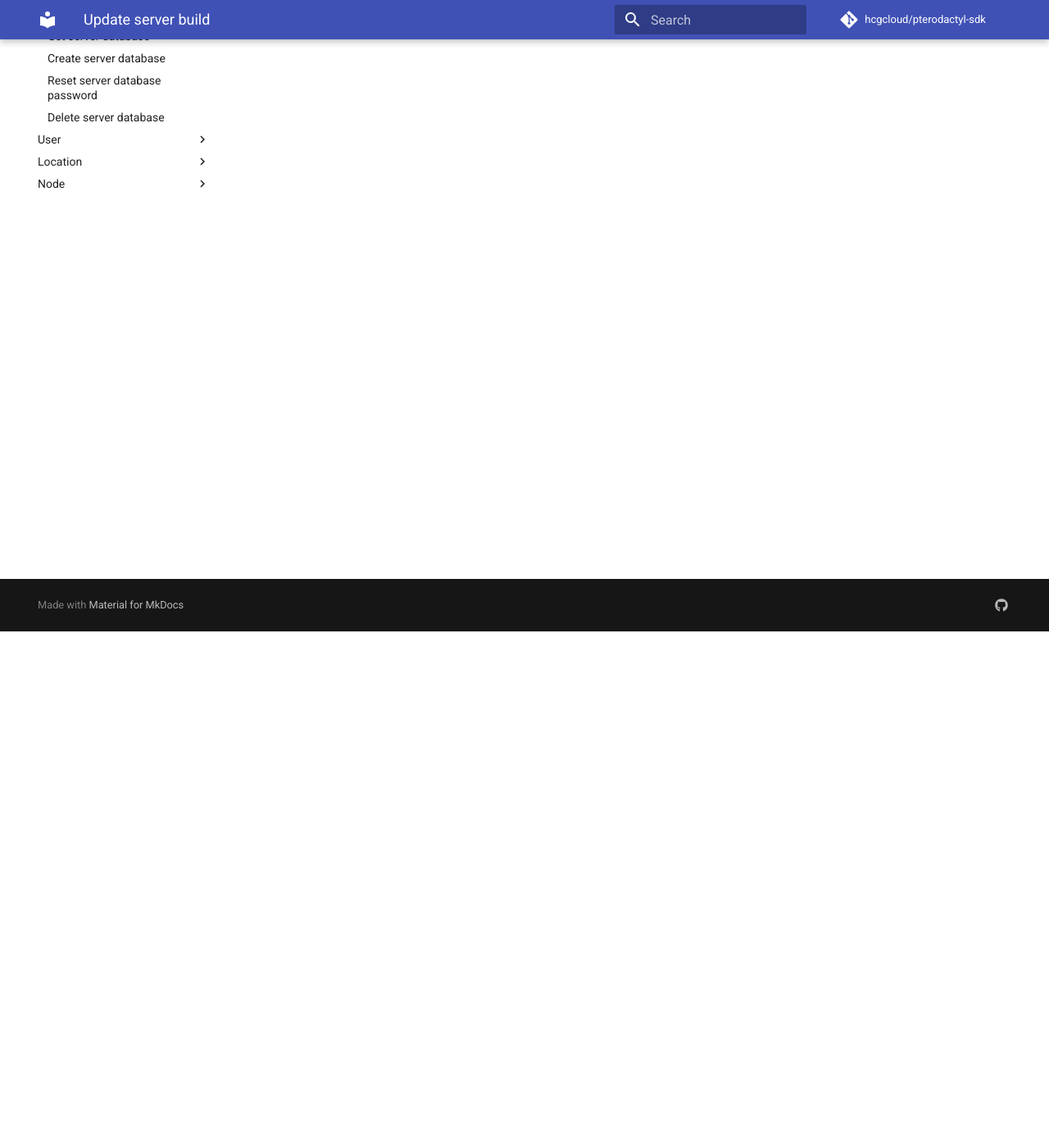
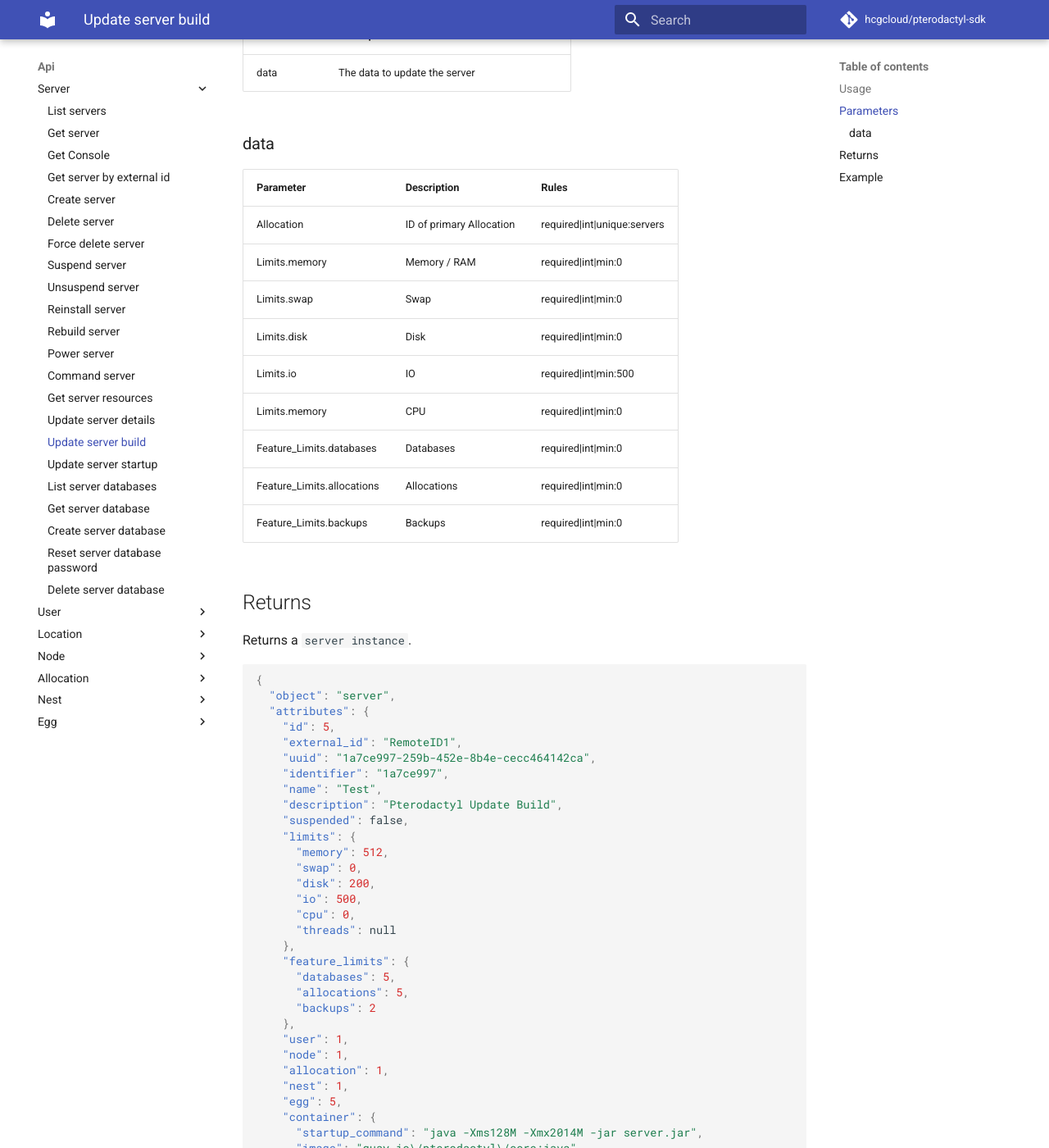
Before and after one commit to hcgcloud/pterodactyl-sdk-docs-v2, an MkDocs documentation site: the page built from docs/api/server/update-build.md, in a window 1280 px wide and 1400 px high, scrolled down 630 px. Shown: the whole window at 82% size. Built offline with MkDocs 1.6.1 and Material for MkDocs 9.7.7, drawn with Linux system fonts in a browser that asks for light colours; comment, search, counter and statistics services are not loaded; some of the changed text lies outside the part shown.

Commit message:
Update update-build.md

````diff
--- a/docs/api/server/update-build.md
+++ b/docs/api/server/update-build.md
@@ -1,2 +1,110 @@
 # Update Server Build <small>with Application API</small>
-Documentation isn't ready yet... Will be soon though!
+Update an existing servers build.
+
+!!! warning
+    **This is still in BETA! This feature hasn't been tested yet!**
+
+    **The documentation has not been completed**, you can [create PRs](https://github.com/hcgcloud/pterodactyl-sdk-docs) to improve this documentation.
+
+## Usage
+``` php
+<?php
+	$pterodactyl->updateBuild(int $serverId, array $data);
+?>
+```
+
+## Parameters
+
+| Parameter | Description | Rules |
+| - | - | - |
+| data | The data to update the server | |
+
+### data
+| Parameter | Description | Rules |
+| - | - | - |
+| Allocation |  ID of primary Allocation | required&#124;int&#124;unique:servers |
+| Limits.memory |  Memory / RAM | required&#124;int&#124;min:0 |
+| Limits.swap |  Swap | required&#124;int&#124;min:0 |
+| Limits.disk |  Disk  | required&#124;int&#124;min:0 |
+| Limits.io |  IO | required&#124;int&#124;min:500 |
+| Limits.memory |  CPU | required&#124;int&#124;min:0 |
+| Feature_Limits.databases |  Databases | required&#124;int&#124;min:0 |
+| Feature_Limits.allocations | Allocations | required&#124;int&#124;min:0 |
+| Feature_Limits.backups | Backups | required&#124;int&#124;min:0 |
+
+
+
+## Returns
+
+Returns a `server instance`.
+
+``` json
+{
+  "object": "server",
+  "attributes": {
+    "id": 5,
+    "external_id": "RemoteID1",
+    "uuid": "1a7ce997-259b-452e-8b4e-cecc464142ca",
+    "identifier": "1a7ce997",
+    "name": "Test",
+    "description": "Pterodactyl Update Build",
+    "suspended": false,
+    "limits": {
+      "memory": 512,
+      "swap": 0,
+      "disk": 200,
+      "io": 500,
+      "cpu": 0,
+      "threads": null
+    },
+    "feature_limits": {
+      "databases": 5,
+      "allocations": 5,
+      "backups": 2
+    },
+    "user": 1,
+    "node": 1,
+    "allocation": 1,
+    "nest": 1,
+    "egg": 5,
+    "container": {
+      "startup_command": "java -Xms128M -Xmx2014M -jar server.jar",
+      "image": "quay.io\/pterodactyl\/core:java",
+      "installed": true,
+      "environment": {
+        "SERVER_JARFILE": "server.jar",
+        "VANILLA_VERSION": "latest",
+        "STARTUP": "java -Xms128M -Xmx2048M -jar server.jar",
+        "P_SERVER_LOCATION": "GB",
+        "P_SERVER_UUID": "1a7ce997-259b-452e-8b4e-cecc464142ca",
+        "P_SERVER_ALLOCATION_LIMIT": 5
+      }
+    },
+    "updated_at": "2020-11-04T21:11:26+00:00",
+    "created_at": "2019-12-23T06:46:27+00:00"
+  }
+}
+```
+
+## Example
+
+``` php
+<?php
+	$server = $pterodactyl->updateBuild(5, [
+        "allocation" => 1,
+		"limits" => [
+			"memory" => 256,
+			"swap" => 0,
+			"disk" => 1024,
+			"io" => 500,
+			"cpu" => 100
+		],
+		"feature_limits" => [
+			"databases" => 1,
+			"allocations" => 2,
+			"backups" => 3
+		]
+	]);
+	print_r($server);
+?>
+```
````
